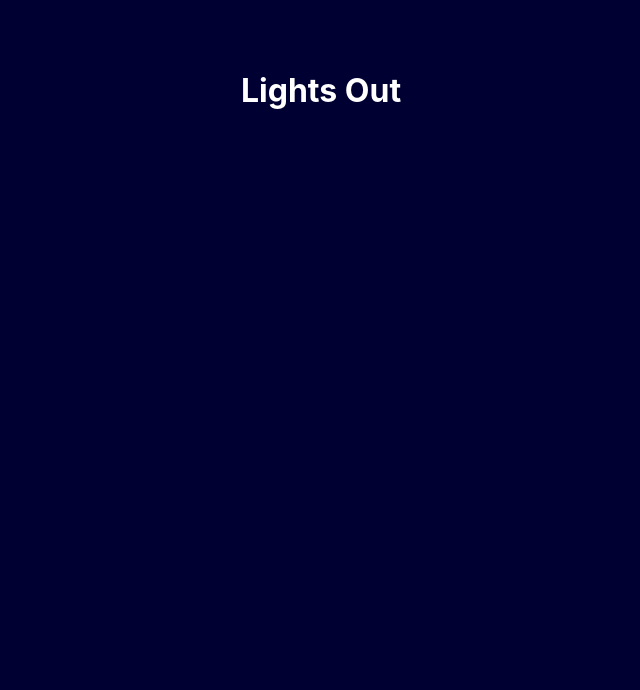
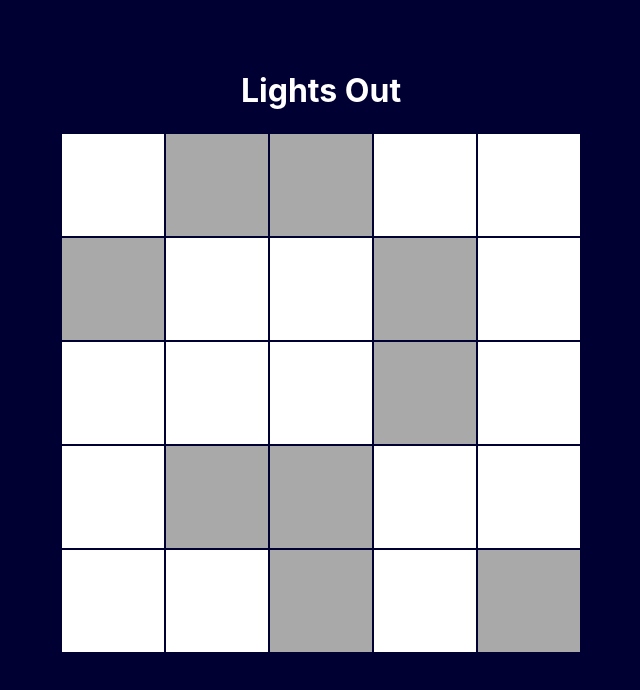
Before and after one commit to TyeCampbell/lightsOut, a React (Create React App) app: page / in a window 1280 px wide. Shown: the top 690 px of the page, without its empty margins (319-959 px from the left). Built offline with nearby package versions, Linux system fonts and the light colour scheme.

Commit message:
completed render of the tableBoard to dynamically render the table

```diff
--- a/src/Board.js
+++ b/src/Board.js
@@ -104,22 +104,28 @@ class Board extends Component {
 
     // TODO
 
-    // make table board
+    // creates the table board
 
-    // TODO
+    let tableBoard = [];
 
+    for (let x = 0; x < this.props.nrows; x++){
+      let createRow = [];
+      for (let y = 0; y < this.props.ncols; y++){
+        createRow.push(<Cell key={x-y} isLit={this.state.board[x][y]}/>)
+      }
+      tableBoard.push(<tr>{createRow}</tr>)
+    }
 
-
-
+    const showBoard = tableBoard.map(component => component)
 
     return (
 
-
       <div>
         <h1>Lights Out</h1>
-        <h1>{console.log(this.createBoard())}</h1>
+        <h1>{console.log(tableBoard)}</h1>
         <table className="Board">
           <tbody>
+            {showBoard}
           </tbody>
         </table>
       </div>
```
